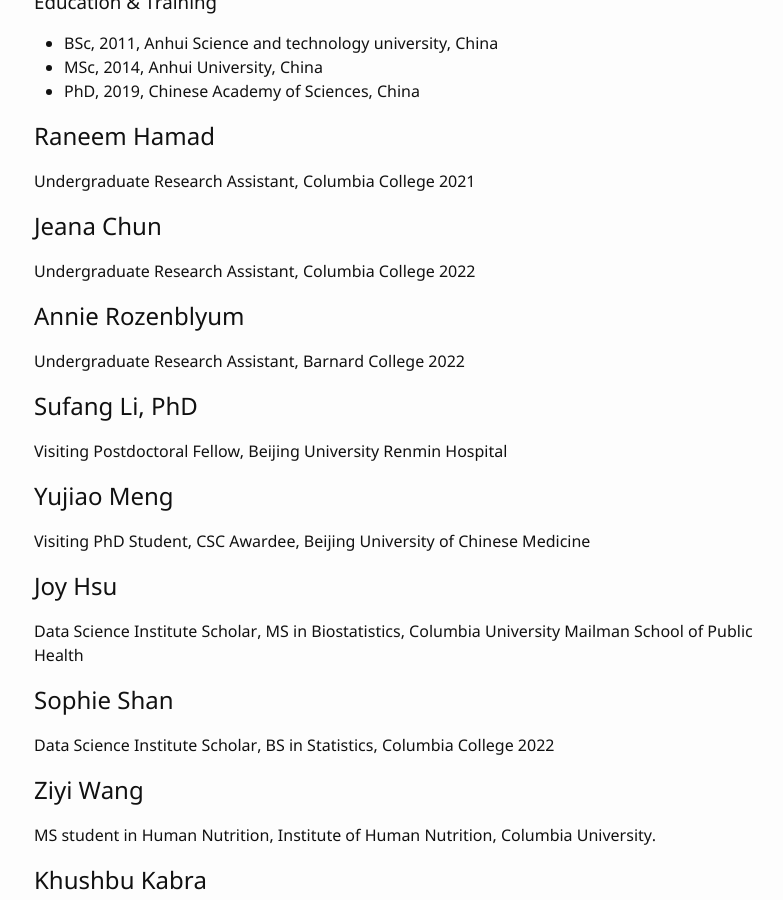
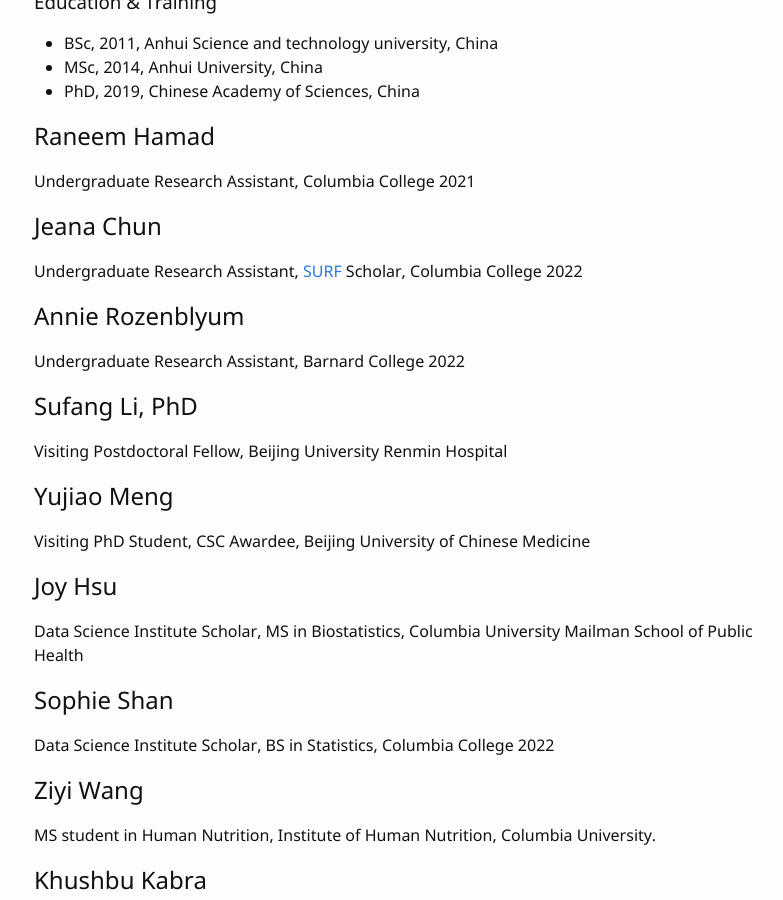
Before and after one commit to hanruizhang/zhanglab, a Jekyll site: the page built from 2_People.md, in a window 1280 px wide and 900 px high, scrolled down 2331 px. Shown: the whole window, without its empty margins (236-1019 px from the left). Built offline with Jekyll 4.4.1, drawn with Linux system fonts in a browser that asks for light colours; comment, search, counter and statistics services are not loaded.

Commit message:
Update 2_People.md

```diff
--- a/2_People.md
+++ b/2_People.md
@@ -77,7 +77,7 @@
 #### Undergraduate Research Assistant, Columbia College 2021
 
 ## Jeana Chun
-#### Undergraduate Research Assistant, Columbia College 2022
+#### Undergraduate Research Assistant, [SURF](http://www.columbia.edu/cu/biology/ug/surf/) Scholar, Columbia College 2022
 
 ## Annie Rozenblyum
 #### Undergraduate Research Assistant, Barnard College 2022
```
